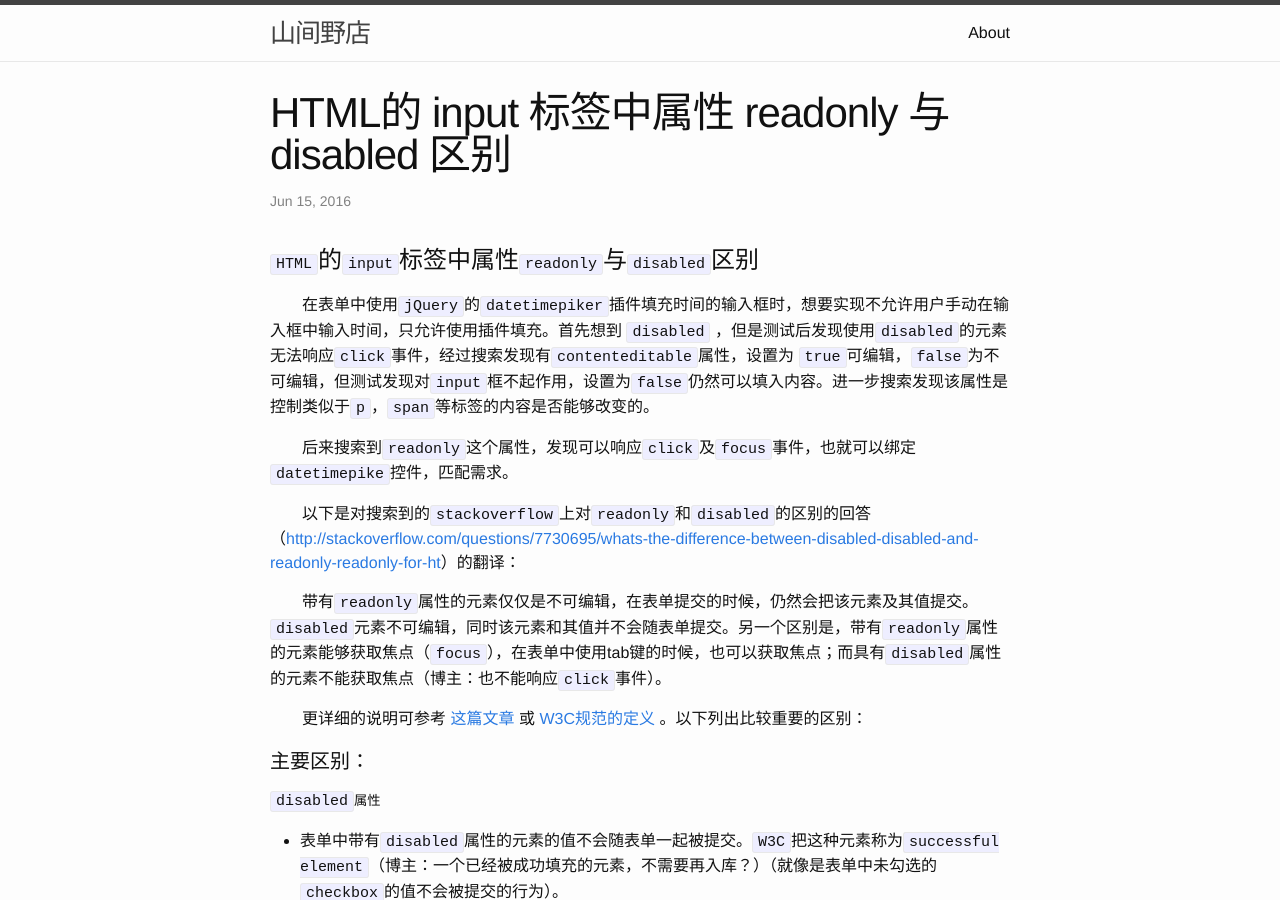
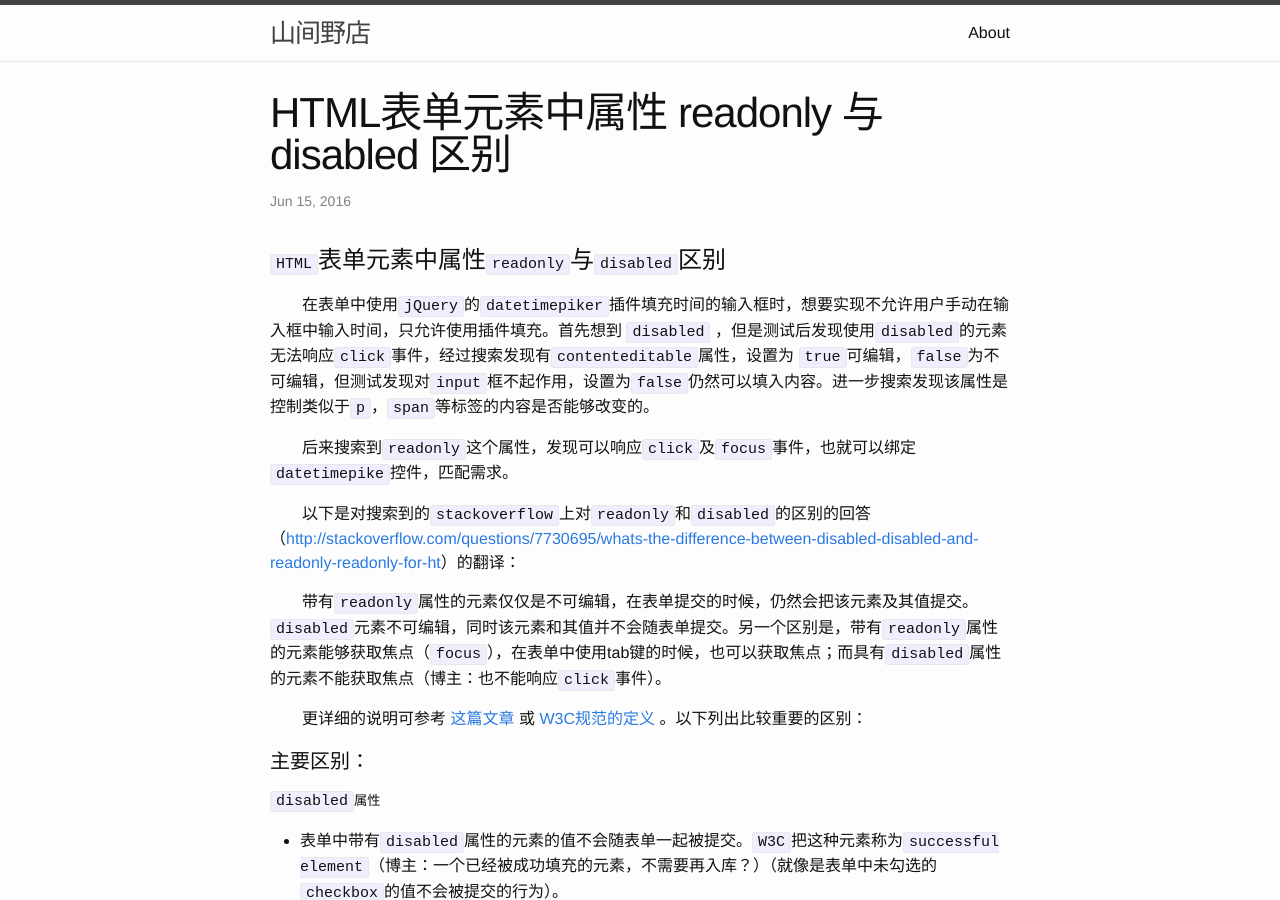
Before and after one commit to milkytsu/milkytsu.github.io, a Jekyll site: the page built from _posts/2016-06-15-difference-between-readonly-and-disabled.md, in a window 1280 px wide and 900 px high. Built offline with Jekyll 4.4.1, drawn with Linux system fonts in a browser that asks for light colours.

Commit message:
fix style

```diff
--- a/_posts/2016-06-15-difference-between-readonly-and-disabled.md
+++ b/_posts/2016-06-15-difference-between-readonly-and-disabled.md
@@ -1,11 +1,11 @@
 ---
 layout: post
-title:  "HTML的 input 标签中属性 readonly 与 disabled 区别"
+title:  "HTML表单元素中属性 readonly 与 disabled 区别"
 date:   2016-06-15 23:14:29 +0800
 categories: html readonly disabled
 ---
 
-# `HTML`的`input`标签中属性`readonly`与`disabled`区别
+# `HTML`表单元素中属性`readonly`与`disabled`区别
 
 　　在表单中使用`jQuery`的`datetimepiker`插件填充时间的输入框时，想要实现不允许用户手动在输入框中输入时间，只允许使用插件填充。首先想到 `disabled` ，但是测试后发现使用`disabled`的元素无法响应`click`事件，经过搜索发现有`contenteditable`属性，设置为 `true`可编辑，`false`为不可编辑，但测试发现对`input`框不起作用，设置为`false`仍然可以填入内容。进一步搜索发现该属性是控制类似于`p`，`span`等标签的内容是否能够改变的。
 
```
